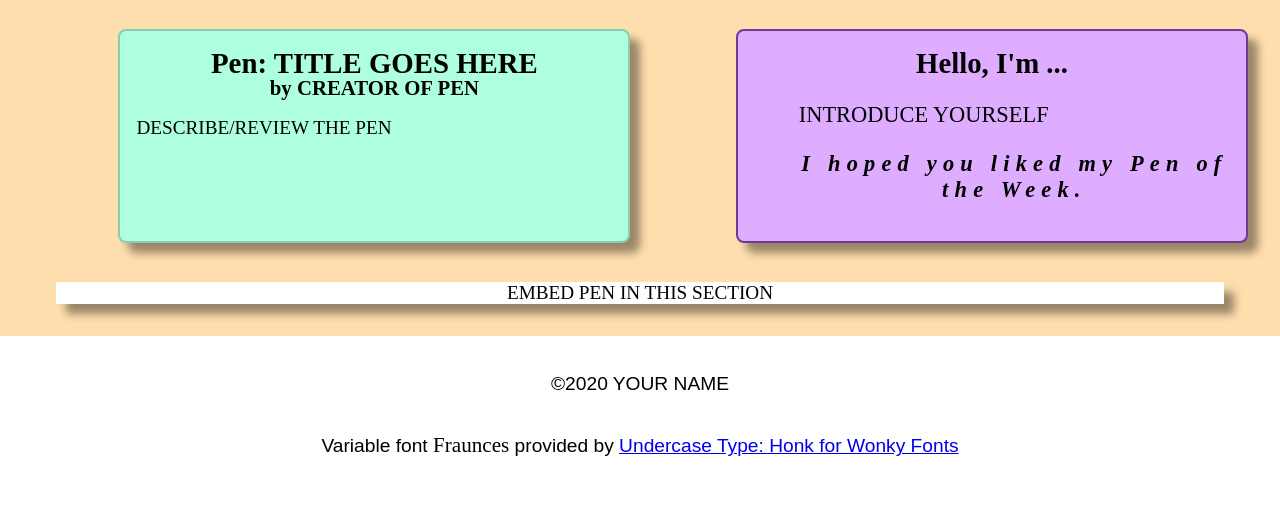
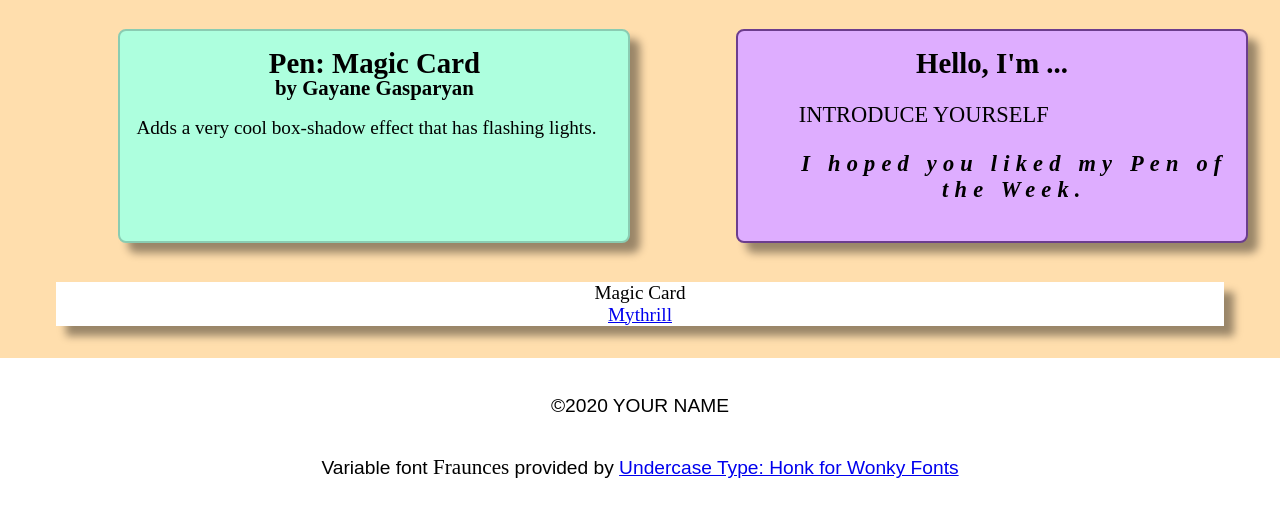
Before and after one commit to RVCC-IDMX/embed-codepen-PauloSantos223, a plain HTML site: page index.html in a window 1280 px wide. Shown: the part 67-584 px from the top of the page. Drawn offline with Linux system fonts and the light colour scheme; a web font is replaced by a local one.

Commit message:
commit on main

```diff
--- a/index.html
+++ b/index.html
@@ -16,11 +16,17 @@
 
       <main>
         <article>
-          <h2>Pen: TITLE GOES HERE</h2>
-          <h3>by CREATOR OF PEN</h3>
-          <p>DESCRIBE/REVIEW THE PEN</p>
+          <h2>Pen: Magic Card</h2>
+          <h3>by Gayane Gasparyan</h3>
+          <p>Adds a very cool box-shadow effect that has flashing lights.</p>
         </article>
-        <section>EMBED PEN IN THIS SECTION</section>
+        <section>
+          <div class="card">
+          Magic Card
+        </div>
+
+        <a href="https://mythrillfiction.com/" target="_blank">Mythrill</a>
+      </section>
         <aside>
           <h2>Hello, I'm ...</h2>
           <p>INTRODUCE YOURSELF</p>
```
Also changed, not shown: 1 other file.
